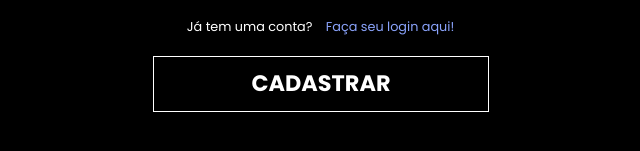
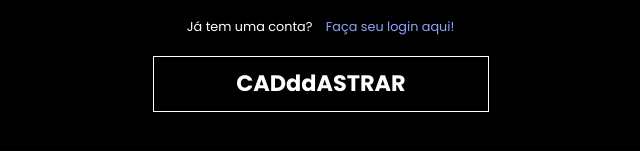
Before and after one commit to Ericofff/Akame, a plain HTML site: page cadastro.html in a window 1280 px wide. Shown: the part 371-522 px from the top of the page, 319-959 px from the left. Drawn offline with nearby package versions, Linux system fonts and the light colour scheme.

Commit message:
Update cadastro.html

```diff
--- a/cadastro.html
+++ b/cadastro.html
@@ -33,7 +33,7 @@
                 </div>
                 <div class="cadastro-continue"></div>
                 <p>Já tem uma conta? <a href="index.html"> Faça seu login aqui!</a></p>
-                <button id="cadastro-button" onclick="validarSenha('senha','senha1')" >CADASTRAR</button>
+                <button id="cadastro-button" onclick="validarSenha('senha','senha1')" >CADddASTRAR</button>
             </div >
         </div>
     </section>
```
